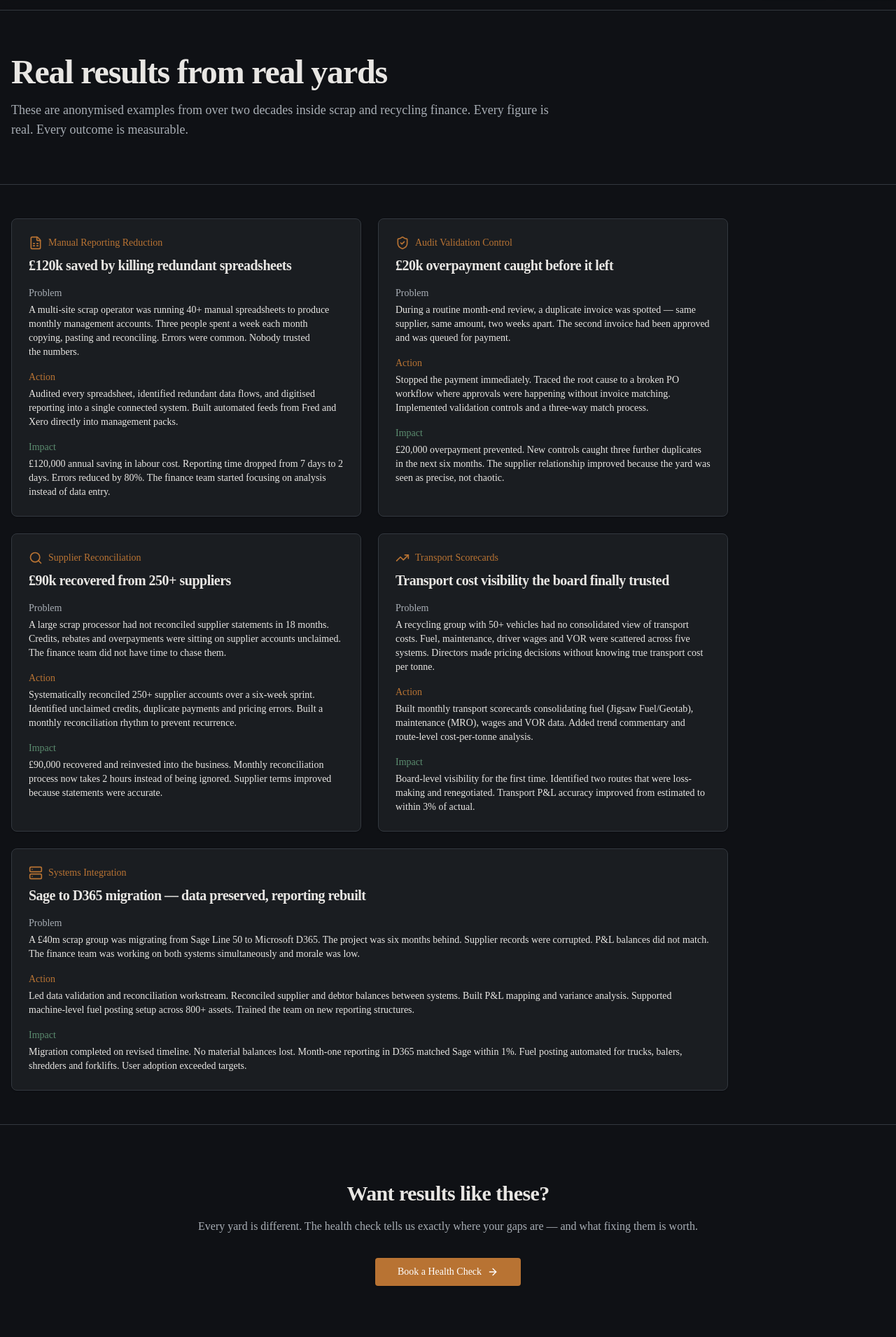
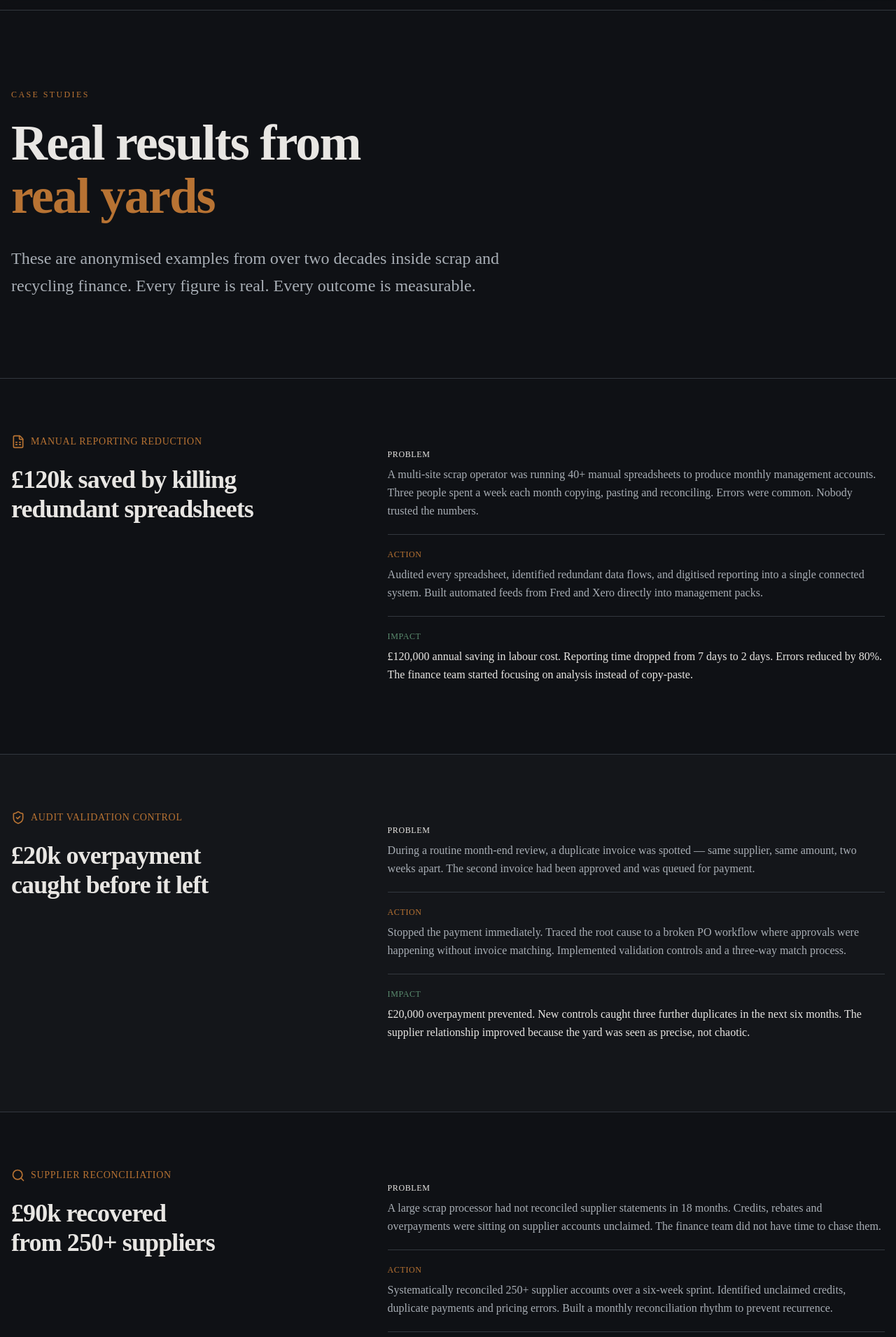
Before and after one commit to manazoid4/scrap-finance-partners, a Next.js app: page /case-studies in a window 1280 px wide. Shown: the part 50-1960 px from the top of the page at 70% size. Built offline with nearby package versions, Linux system fonts and the light colour scheme.

Commit message:
feat: case studies — editorial rows, no cards

```diff
--- a/app/case-studies/page.tsx
+++ b/app/case-studies/page.tsx
@@ -1,161 +1,132 @@
-import { Card, CardContent, CardHeader, CardTitle } from "@/components/ui/card"
 import { Button } from "@/components/ui/button"
 import Link from "next/link"
 import { ArrowRight, FileSpreadsheet, ShieldCheck, Search, TrendingUp, Server } from "lucide-react"
 
+interface CaseStudy {
+  tag: string
+  icon: React.ComponentType<{ className?: string }>
+  title: string
+  problem: string
+  action: string
+  impact: string
+}
+
+const studies: CaseStudy[] = [
+  {
+    tag: "Manual Reporting Reduction",
+    icon: FileSpreadsheet,
+    title: "£120k saved by killing redundant spreadsheets",
+    problem: "A multi-site scrap operator was running 40+ manual spreadsheets to produce monthly management accounts. Three people spent a week each month copying, pasting and reconciling. Errors were common. Nobody trusted the numbers.",
+    action: "Audited every spreadsheet, identified redundant data flows, and digitised reporting into a single connected system. Built automated feeds from Fred and Xero directly into management packs.",
+    impact: "£120,000 annual saving in labour cost. Reporting time dropped from 7 days to 2 days. Errors reduced by 80%. The finance team started focusing on analysis instead of copy-paste.",
+  },
+  {
+    tag: "Audit Validation Control",
+    icon: ShieldCheck,
+    title: "£20k overpayment caught before it left",
+    problem: "During a routine month-end review, a duplicate invoice was spotted — same supplier, same amount, two weeks apart. The second invoice had been approved and was queued for payment.",
+    action: "Stopped the payment immediately. Traced the root cause to a broken PO workflow where approvals were happening without invoice matching. Implemented validation controls and a three-way match process.",
+    impact: "£20,000 overpayment prevented. New controls caught three further duplicates in the next six months. The supplier relationship improved because the yard was seen as precise, not chaotic.",
+  },
+  {
+    tag: "Supplier Reconciliation",
+    icon: Search,
+    title: "£90k recovered from 250+ suppliers",
+    problem: "A large scrap processor had not reconciled supplier statements in 18 months. Credits, rebates and overpayments were sitting on supplier accounts unclaimed. The finance team did not have time to chase them.",
+    action: "Systematically reconciled 250+ supplier accounts over a six-week sprint. Identified unclaimed credits, duplicate payments and pricing errors. Built a monthly reconciliation rhythm to prevent recurrence.",
+    impact: "£90,000 recovered and reinvested into the business. Monthly reconciliation process now takes 2 hours instead of being ignored. Supplier terms improved because statements were accurate.",
+  },
+  {
+    tag: "Transport Scorecards",
+    icon: TrendingUp,
+    title: "Transport cost visibility the board finally trusted",
+    problem: "A recycling group with 50+ vehicles had no consolidated view of transport costs. Fuel, maintenance, driver wages and VOR were scattered across five systems. Directors made pricing decisions without knowing true transport cost per tonne.",
+    action: "Built monthly transport scorecards consolidating fuel (Jigsaw Fuel/Geotab), maintenance (MRO), wages and VOR data. Added trend commentary and route-level cost-per-tonne analysis.",
+    impact: "Board-level visibility for the first time. Identified two routes that were loss-making and renegotiated. Transport P&L accuracy improved from estimated to within 3% of actual.",
+  },
+  {
+    tag: "Systems Integration",
+    icon: Server,
+    title: "Sage to D365 migration — data preserved, reporting rebuilt",
+    problem: "A £40m scrap group was migrating from Sage Line 50 to Microsoft D365. The project was six months behind. Supplier records were corrupted. P&L balances did not match. The finance team was working on both systems simultaneously and morale was low.",
+    action: "Led data validation and reconciliation workstream. Reconciled supplier and debtor balances between systems. Built P&L mapping and variance analysis. Supported machine-level fuel posting setup across 800+ assets. Trained the team on new reporting structures.",
+    impact: "Migration completed on revised timeline. No material balances lost. Month-one reporting in D365 matched Sage within 1%. Fuel posting automated for trucks, balers, shredders and forklifts. User adoption exceeded targets.",
+  },
+]
+
 export default function CaseStudiesPage() {
   return (
     <div className="flex flex-col">
-      {/* Header */}
-      <section className="border-b border-hairline">
-        <div className="container py-12 md:py-16 px-4">
-          <div className="max-w-3xl">
-            <h1 className="text-3xl font-bold tracking-tight sm:text-4xl md:text-5xl">
-              Real results from real yards
+      {/* Hero */}
+      <section className="border-b border-hairline bg-graphite">
+        <div className="container px-4 py-20 md:py-28">
+          <div className="max-w-4xl">
+            <p className="text-xs font-mono uppercase tracking-[0.2em] text-copper mb-6">Case Studies</p>
+            <h1 className="text-4xl md:text-6xl lg:text-7xl font-bold tracking-tight leading-[1.05] text-ink">
+              Real results from
+              <br />
+              <span className="text-copper">real yards</span>
             </h1>
-            <p className="mt-4 text-lg text-muted-foreground">
+            <p className="mt-8 text-xl md:text-2xl text-ink-secondary max-w-3xl leading-relaxed font-light">
               These are anonymised examples from over two decades inside scrap and recycling finance. Every figure is real. Every outcome is measurable.
             </p>
           </div>
         </div>
       </section>
 
-      {/* Case Studies */}
-      <section className="border-b border-hairline">
-        <div className="container py-12 px-4">
-          <div className="grid gap-6 md:grid-cols-2 max-w-5xl">
-            <Card className="border-hairline">
-              <CardHeader className="pb-4">
-                <div className="flex items-center gap-2 mb-2">
-                  <FileSpreadsheet className="h-5 w-5 text-copper" />
-                  <span className="text-sm font-medium text-copper">Manual Reporting Reduction</span>
+      {/* Studies — stacked editorial rows */}
+      <section>
+        {studies.map((study, i) => {
+          const Icon = study.icon
+          const isDark = i % 2 === 1
+          return (
+            <div key={i} className={`border-b border-hairline ${isDark ? 'bg-panel/50' : ''}`}>
+              <div className="container px-4 py-16 md:py-20">
+                <div className="grid lg:grid-cols-[1fr_1.5fr] gap-10 lg:gap-16">
+                  {/* Left: tag + title */}
+                  <div>
+                    <div className="flex items-center gap-2 mb-6">
+                      <Icon className="h-5 w-5 text-copper" />
+                      <span className="text-sm font-mono uppercase tracking-wider text-copper">{study.tag}</span>
+                    </div>
+                    <h2 className="text-2xl md:text-4xl font-bold tracking-tight leading-[1.15] text-ink">
+                      {study.title}
+                    </h2>
+                  </div>
+
+                  {/* Right: problem → action → impact */}
+                  <div className="space-y-0">
+                    <div className="py-5 border-t border-hairline first:border-t-0">
+                      <p className="text-xs font-mono uppercase tracking-wider text-ink-tertiary mb-2">Problem</p>
+                      <p className="text-ink-secondary leading-relaxed">{study.problem}</p>
+                    </div>
+                    <div className="py-5 border-t border-hairline">
+                      <p className="text-xs font-mono uppercase tracking-wider text-copper mb-2">Action</p>
+                      <p className="text-ink-secondary leading-relaxed">{study.action}</p>
+                    </div>
+                    <div className="py-5 border-t border-hairline">
+                      <p className="text-xs font-mono uppercase tracking-wider text-green mb-2">Impact</p>
+                      <p className="text-ink leading-relaxed font-medium">{study.impact}</p>
+                    </div>
+                  </div>
                 </div>
-                <CardTitle className="text-xl">£120k saved by killing redundant spreadsheets</CardTitle>
-              </CardHeader>
-              <CardContent className="space-y-4">
-                <div>
-                  <p className="text-sm font-medium text-muted-foreground mb-1">Problem</p>
-                  <p className="text-sm">A multi-site scrap operator was running 40+ manual spreadsheets to produce monthly management accounts. Three people spent a week each month copying, pasting and reconciling. Errors were common. Nobody trusted the numbers.</p>
-                </div>
-                <div>
-                  <p className="text-sm font-medium text-copper mb-1">Action</p>
-                  <p className="text-sm">Audited every spreadsheet, identified redundant data flows, and digitised reporting into a single connected system. Built automated feeds from Fred and Xero directly into management packs.</p>
-                </div>
-                <div>
-                  <p className="text-sm font-medium text-green mb-1">Impact</p>
-                  <p className="text-sm">£120,000 annual saving in labour cost. Reporting time dropped from 7 days to 2 days. Errors reduced by 80%. The finance team started focusing on analysis instead of data entry.</p>
-                </div>
-              </CardContent>
-            </Card>
-
-            <Card className="border-hairline">
-              <CardHeader className="pb-4">
-                <div className="flex items-center gap-2 mb-2">
-                  <ShieldCheck className="h-5 w-5 text-copper" />
-                  <span className="text-sm font-medium text-copper">Audit Validation Control</span>
-                </div>
-                <CardTitle className="text-xl">£20k overpayment caught before it left</CardTitle>
-              </CardHeader>
-              <CardContent className="space-y-4">
-                <div>
-                  <p className="text-sm font-medium text-muted-foreground mb-1">Problem</p>
-                  <p className="text-sm">During a routine month-end review, a duplicate invoice was spotted — same supplier, same amount, two weeks apart. The second invoice had been approved and was queued for payment.</p>
-                </div>
-                <div>
-                  <p className="text-sm font-medium text-copper mb-1">Action</p>
-                  <p className="text-sm">Stopped the payment immediately. Traced the root cause to a broken PO workflow where approvals were happening without invoice matching. Implemented validation controls and a three-way match process.</p>
-                </div>
-                <div>
-                  <p className="text-sm font-medium text-green mb-1">Impact</p>
-                  <p className="text-sm">£20,000 overpayment prevented. New controls caught three further duplicates in the next six months. The supplier relationship improved because the yard was seen as precise, not chaotic.</p>
-                </div>
-              </CardContent>
-            </Card>
-
-            <Card className="border-hairline">
-              <CardHeader className="pb-4">
-                <div className="flex items-center gap-2 mb-2">
-                  <Search className="h-5 w-5 text-copper" />
-                  <span className="text-sm font-medium text-copper">Supplier Reconciliation</span>
-                </div>
-                <CardTitle className="text-xl">£90k recovered from 250+ suppliers</CardTitle>
-              </CardHeader>
-              <CardContent className="space-y-4">
-                <div>
-                  <p className="text-sm font-medium text-muted-foreground mb-1">Problem</p>
-                  <p className="text-sm">A large scrap processor had not reconciled supplier statements in 18 months. Credits, rebates and overpayments were sitting on supplier accounts unclaimed. The finance team did not have time to chase them.</p>
-                </div>
-                <div>
-                  <p className="text-sm font-medium text-copper mb-1">Action</p>
-                  <p className="text-sm">Systematically reconciled 250+ supplier accounts over a six-week sprint. Identified unclaimed credits, duplicate payments and pricing errors. Built a monthly reconciliation rhythm to prevent recurrence.</p>
-                </div>
-                <div>
-                  <p className="text-sm font-medium text-green mb-1">Impact</p>
-                  <p className="text-sm">£90,000 recovered and reinvested into the business. Monthly reconciliation process now takes 2 hours instead of being ignored. Supplier terms improved because statements were accurate.</p>
-                </div>
-              </CardContent>
-            </Card>
-
-            <Card className="border-hairline">
-              <CardHeader className="pb-4">
-                <div className="flex items-center gap-2 mb-2">
-                  <TrendingUp className="h-5 w-5 text-copper" />
-                  <span className="text-sm font-medium text-copper">Transport Scorecards</span>
-                </div>
-                <CardTitle className="text-xl">Transport cost visibility the board finally trusted</CardTitle>
-              </CardHeader>
-              <CardContent className="space-y-4">
-                <div>
-                  <p className="text-sm font-medium text-muted-foreground mb-1">Problem</p>
-                  <p className="text-sm">A recycling group with 50+ vehicles had no consolidated view of transport costs. Fuel, maintenance, driver wages and VOR were scattered across five systems. Directors made pricing decisions without knowing true transport cost per tonne.</p>
-                </div>
-                <div>
-                  <p className="text-sm font-medium text-copper mb-1">Action</p>
-                  <p className="text-sm">Built monthly transport scorecards consolidating fuel (Jigsaw Fuel/Geotab), maintenance (MRO), wages and VOR data. Added trend commentary and route-level cost-per-tonne analysis.</p>
-                </div>
-                <div>
-                  <p className="text-sm font-medium text-green mb-1">Impact</p>
-                  <p className="text-sm">Board-level visibility for the first time. Identified two routes that were loss-making and renegotiated. Transport P&L accuracy improved from estimated to within 3% of actual.</p>
-                </div>
-              </CardContent>
-            </Card>
-
-            <Card className="border-hairline md:col-span-2">
-              <CardHeader className="pb-4">
-                <div className="flex items-center gap-2 mb-2">
-                  <Server className="h-5 w-5 text-copper" />
-                  <span className="text-sm font-medium text-copper">Systems Integration</span>
-                </div>
-                <CardTitle className="text-xl">Sage to D365 migration — data preserved, reporting rebuilt</CardTitle>
-              </CardHeader>
-              <CardContent className="space-y-4">
-                <div>
-                  <p className="text-sm font-medium text-muted-foreground mb-1">Problem</p>
-                  <p className="text-sm">A £40m scrap group was migrating from Sage Line 50 to Microsoft D365. The project was six months behind. Supplier records were corrupted. P&L balances did not match. The finance team was working on both systems simultaneously and morale was low.</p>
-                </div>
-                <div>
-                  <p className="text-sm font-medium text-copper mb-1">Action</p>
-                  <p className="text-sm">Led data validation and reconciliation workstream. Reconciled supplier and debtor balances between systems. Built P&L mapping and variance analysis. Supported machine-level fuel posting setup across 800+ assets. Trained the team on new reporting structures.</p>
-                </div>
-                <div>
-                  <p className="text-sm font-medium text-green mb-1">Impact</p>
-                  <p className="text-sm">Migration completed on revised timeline. No material balances lost. Month-one reporting in D365 matched Sage within 1%. Fuel posting automated for trucks, balers, shredders and forklifts. User adoption exceeded targets.</p>
-                </div>
-              </CardContent>
-            </Card>
-          </div>
-        </div>
+              </div>
+            </div>
+          )
+        })}
       </section>
 
       {/* CTA */}
-      <section>
-        <div className="container py-16 md:py-20 px-4">
-          <div className="max-w-3xl mx-auto text-center">
-            <h2 className="text-2xl md:text-3xl font-bold mb-4">Want results like these?</h2>
-            <p className="text-muted-foreground mb-8">
+      <section className="bg-graphite">
+        <div className="container px-4 py-20 md:py-28">
+          <div className="max-w-3xl">
+            <h2 className="text-4xl md:text-5xl font-bold tracking-tight leading-[1.1] text-ink mb-6">
+              Want results like these?
+            </h2>
+            <p className="text-lg text-ink-secondary leading-relaxed mb-8 max-w-2xl">
               Every yard is different. The health check tells us exactly where your gaps are — and what fixing them is worth.
             </p>
-            <Button asChild size="lg" className="bg-copper hover:bg-copper/90 text-white">
+            <Button asChild size="lg" className="bg-copper hover:bg-copper-bright text-white border-0 rounded-sm">
               <Link href="/health-check">
                 Book a Health Check <ArrowRight className="ml-2 h-4 w-4" />
               </Link>
```
